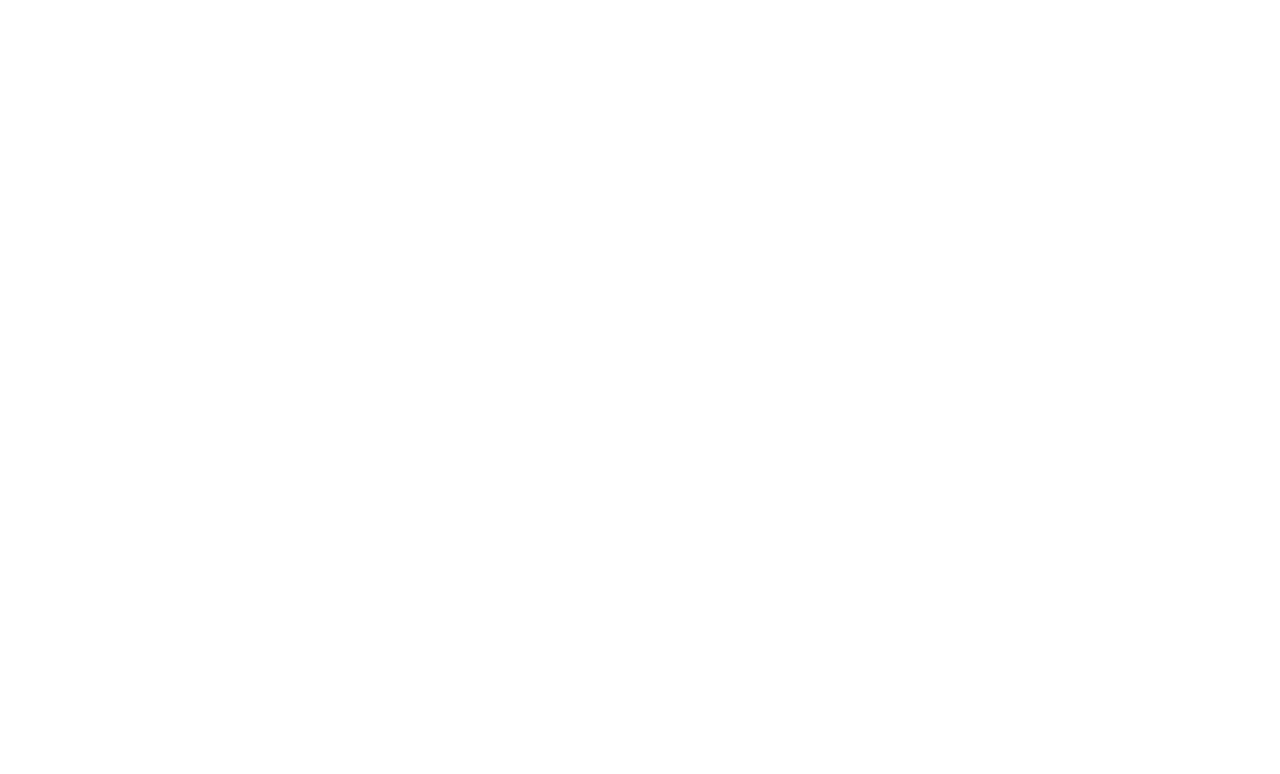
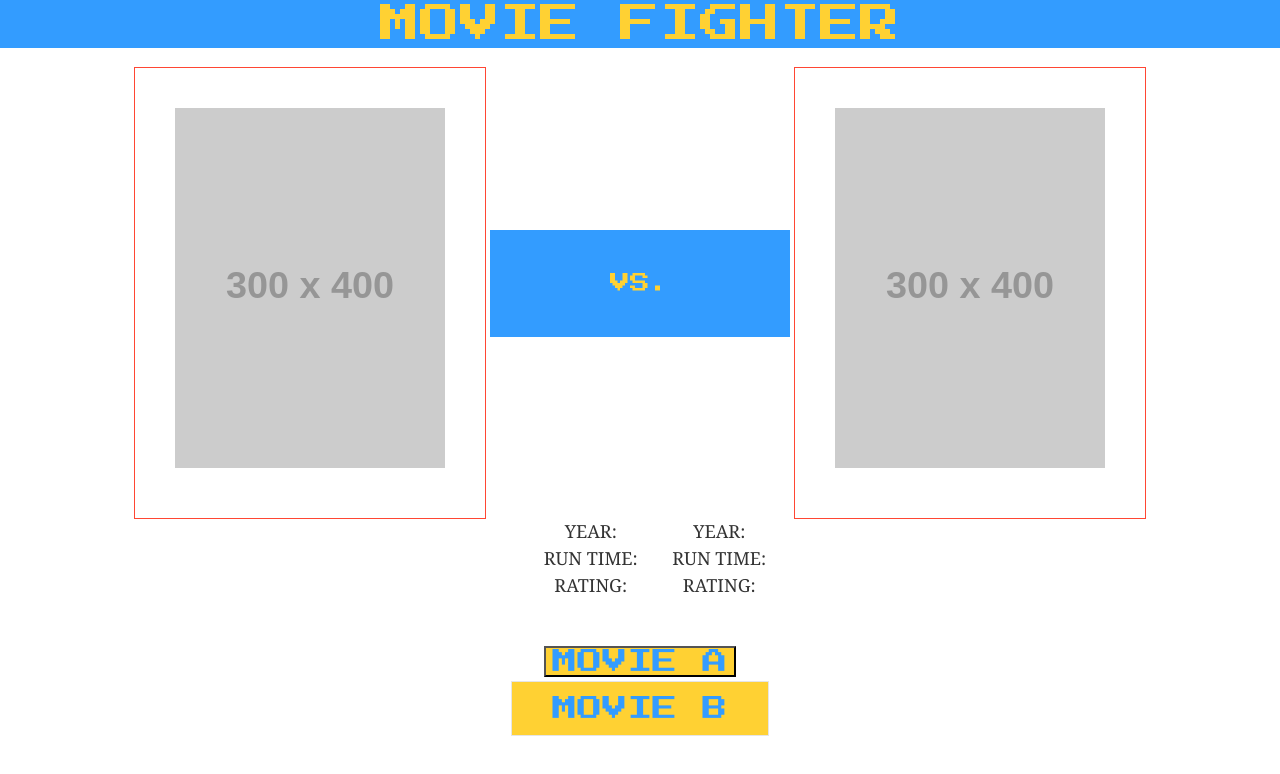
Before and after one commit to AvianOverlord/Movie-Fighter, a plain HTML site: page index.html in a window 1280 px wide. Drawn offline with nearby package versions, Linux system fonts and the light colour scheme; placeholder pictures from the web are drawn by us.

Commit message:
page layout & css update.

```diff
--- a/assets/style.css
+++ b/assets/style.css
@@ -0,0 +1,63 @@
+h1 {
+  text-align: center;
+  font-size: 40px;
+  font-family: 'Press Start 2P';
+  color: #FFD133;
+  background-color: #339CFF;
+}
+
+body {
+  padding: 0;
+  margin: 0;
+  font-family: Georgia, "Times New Roman", Times, serif;
+  text-align: center;
+  font-size: 18px;
+  line-height: 150%;
+  color: #333;
+}
+
+#start-button {
+  text-align: center;
+  font-family: 'Press Start 2P';
+  font-size: 25px;
+  color: #339CFF;
+  background-color: #FFD133;
+}
+
+#movie-A {
+  display: inline-block;
+  outline: 1px solid #ff4633;
+  height: 450px;
+  width: 350px;
+}
+
+#vs {
+  display: inline-block;
+  text-align: center;
+  font-size: 20px;
+  font-family: 'Press Start 2P';
+  color: #FFD133;
+  background-color: #339CFF;
+  width: 300px;
+}
+
+#movie-B {
+  display: inline-block;
+  outline: 1px solid #FF4633;
+  height: 450px;
+  width: 350px;
+}
+
+#info-A {
+  display: inline-block;
+  font-family: Georgia, "Times New Roman", Times, serif;
+}
+
+#info-B {
+  display: inline-block;
+  font-family: Georgia, "Times New Roman", Times, serif;
+}
+
+ul {
+  list-style: none;
+}
--- a/index.html
+++ b/index.html
@@ -1 +1,140 @@
-<!-- THIS IS A TEST -->
+<!DOCTYPE html>
+<html lang="en">
+<head>
+  <meta charset="UTF-8">
+  <meta name="viewport" content="width=device-width, initial-scale=1.0">
+  <title>Movie Fighter</title>
+  <link rel="stylesheet" href="https://cdn.jsdelivr.net/npm/uikit@3.4.1/dist/css/uikit.min.css" />
+  <link href="https://fonts.googleapis.com/css?family=Press+Start+2P&display=swap" rel="stylesheet">
+  <link rel = "stylesheet" href = "assets/style.css">
+</head>
+
+
+<body>
+  <!--HEADER-->
+    <section id="header">
+        <h1>MOVIE FIGHTER</h1>
+    </section>
+
+  <!--BODY CONTAINER-->
+  <!---
+  <section id="body-card">
+
+    <div class="container">
+        <div class="row">
+        <p>DESCRIBE GAME OBJECTIVE</p>
+        <button id="start-button" class="uk-button uk-button-default uk-button-large">START</button>
+        </div>
+      </section>
+  -->
+
+  <!--MOVIE FACEOFF/IMAGES-->
+  <section id="movie-images">
+
+      <div class="container">
+        <div class="row">
+          <div id="movie-A" class="col-5">
+            <div class="uk-card uk-card-body">
+              <img src="http://placehold.it/300x400">
+            </div>
+          </div>
+
+          <div id="vs" class="col-2">
+            <div class="uk-card uk-card-body">
+                <p>VS.</p>
+            </div>
+          </div>
+
+
+          <div id="movie-B" class="col-5">
+            <div class="uk-card uk-card-body">
+              <img src="http://placehold.it/300x400">
+            </div>
+          </div>
+        </div>
+
+  </section>
+
+  <!--MOVIE INFO-->
+  <section id="movie-info">
+
+    <div class="row">
+      <div id="info-A" class="col-6">
+        <ul>
+          <li>YEAR:</li>
+          <li>RUN TIME:</li>
+          <li>RATING:</li>
+        </ul>
+    </div>
+
+    <div id="info-B" class="col-6">
+      <ul>
+        <li>YEAR:</li>
+        <li>RUN TIME:</li>
+        <li>RATING:</li>
+      </ul>
+    </div>
+  </div>
+  </section>
+
+  <!--USER CHOICE-->
+  <section id="movie-buttons">
+
+    <div class="row">
+      <div id="button-A" class= "col-6">
+        <button id="start-button" classs="uk-button uk-button-default uk-button-large">MOVIE A</button>
+      </div>
+      <div id="button-B" class="col-6">
+        <button id="start-button" class="uk-button uk-button-default uk-button-large">MOVIE B</button>
+      </div>
+    </div>
+
+  </section>
+
+
+
+
+
+
+
+<script>
+     /*
+
+    <!--PAGE ONE BODY-->
+    <div id="body-card">
+      <div class=col-12 grid block>
+        <p>Lorem ipsum dolor sit amet consectetur adipisicing elit. Iure, impedit officiis. Nemo dignissimos minima accusantium cum perspiciatis aspernatur totam, voluptatibus repudiandae, velit quasi dolores distinctio facilis a placeat blanditiis expedita!</p>
+        <button id="start-button">START</button>
+      </div>
+    </div>
+
+    <!--HIGHSCORE BUTON-->
+    <div id="highscore-button">
+      <button class="uk-button uk-button-default uk-button-large">Highscore</button>
+    </div>
+
+    #body-card {
+  text-align: center;
+  outline: 1px dotted #339CFF;
+  display: inline-block;
+  width: 500px;
+
+}
+
+#highscore-button {
+  text-align: center;
+  font-family: 'Press Start 2P';
+  font-size: 25px;
+  color: #339CFF;
+  background-color: #FFD133;
+  width: 15px;
+}
+
+    */
+
+
+
+</script>
+
+</body>
+</html>
```
